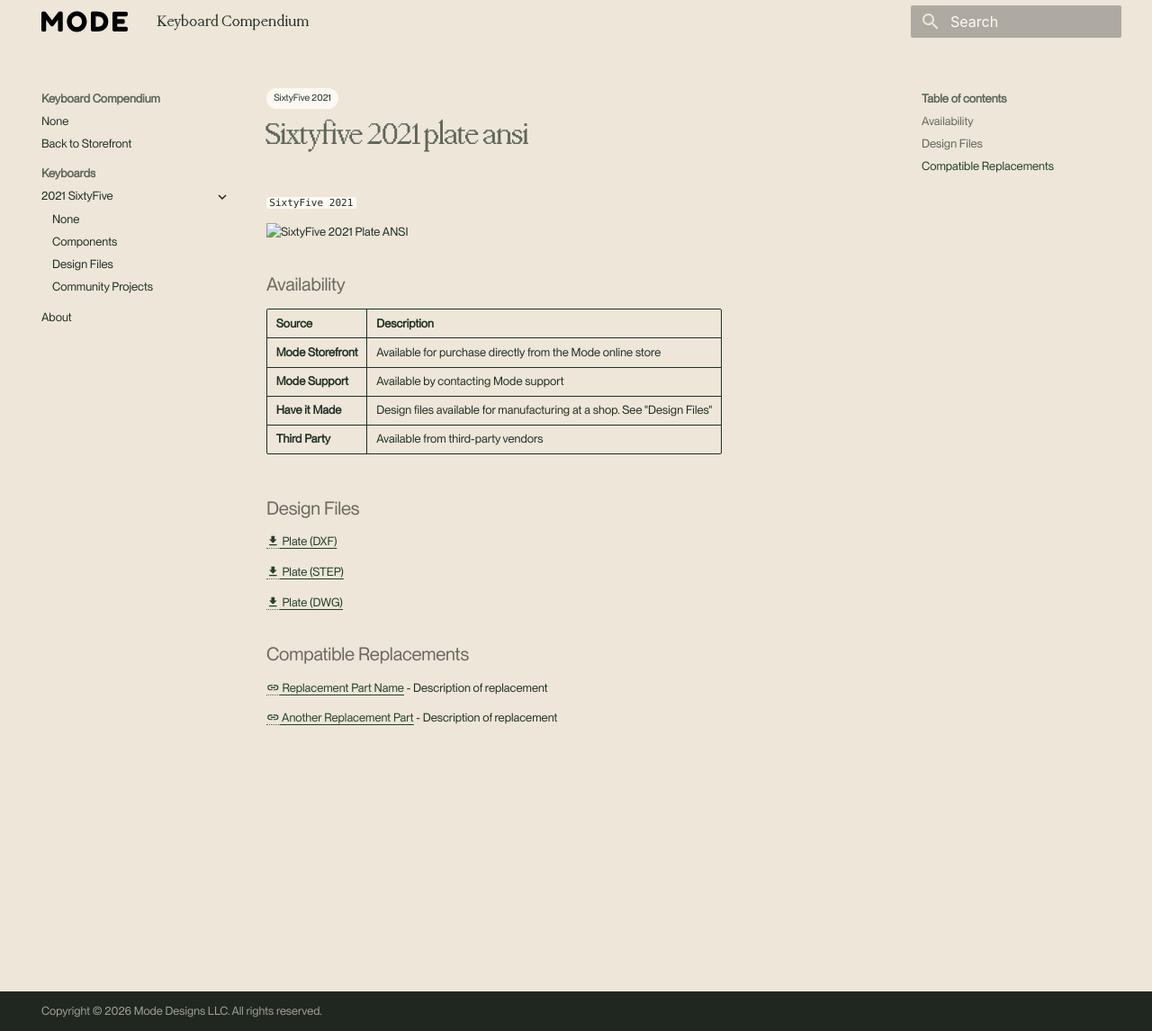
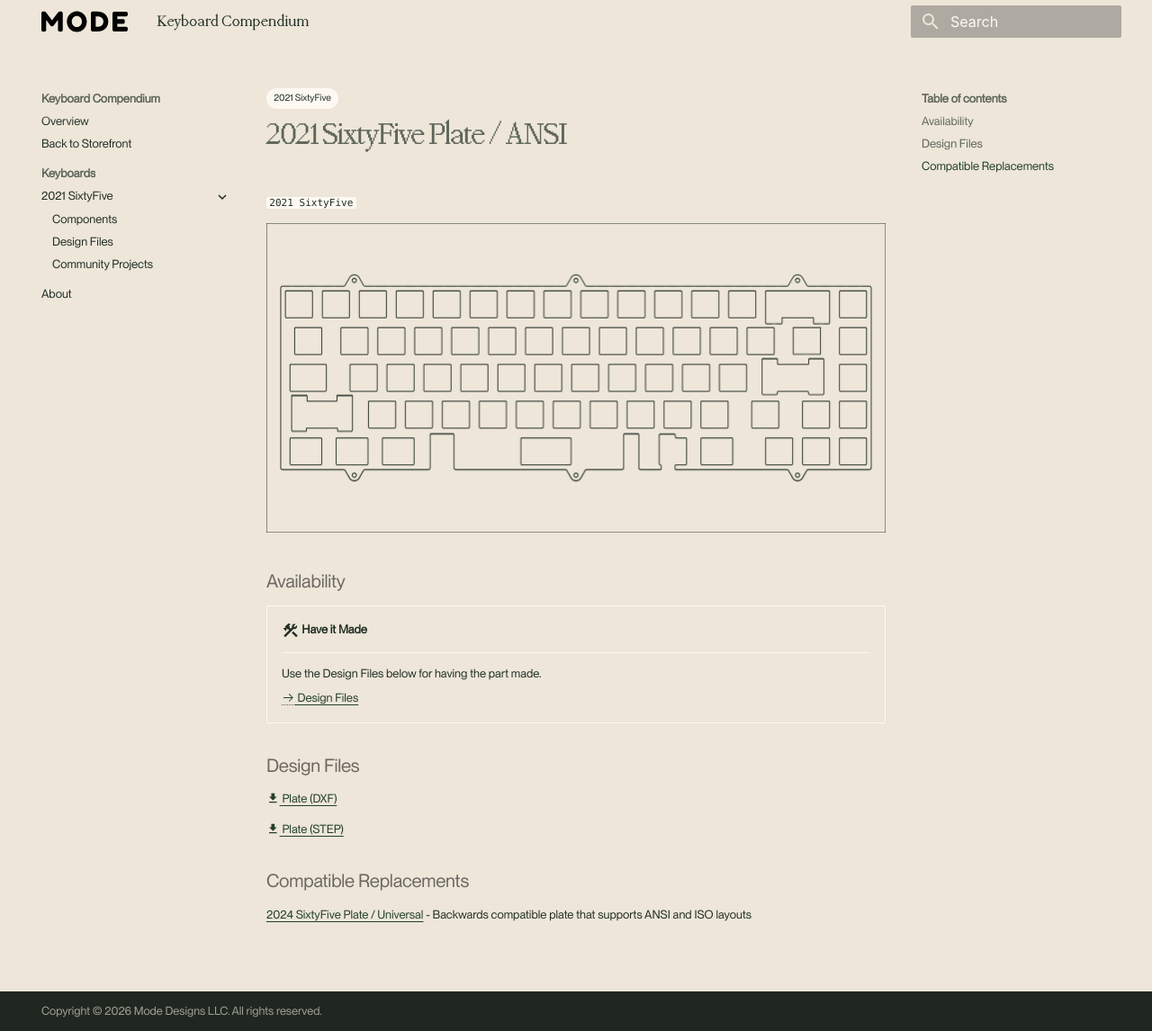
Before and after one commit to Mode-Designs/keyboard-compendium, an MkDocs documentation site: the page built from docs/parts/sixtyfive-2021-plate-ansi.md, in a window 1280 px wide and 1146 px high. Shown: the whole window at 90% size. Built offline with MkDocs 1.6.1 and Material for MkDocs 9.7.7, drawn with Linux system fonts in a browser that asks for light colours; comment, search, counter and statistics services are not loaded.

Commit message:
Content fixes: year-first display names, real homepage/about, typo fixes
Adopt year-then-name for all displayed names (2021 SixtyFive) while file
names and slugs stay name-then-year (sixtyfive-2021-*). Add title
frontmatter and tags to part pages so non-nav pages get correct titles,
fix the truncated PCB names pasted from the sheet, fix typos
(customization, intended for), drop the dangling chip separator, and
replace the MkDocs boilerplate homepage and stub about page.

```diff
--- a/docs/parts/sixtyfive-2021-plate-ansi.md
+++ b/docs/parts/sixtyfive-2021-plate-ansi.md
@@ -1,32 +1,34 @@
 ---
+title: 2021 SixtyFive Plate / ANSI
 tags:
-  - SixtyFive 2021
+  - 2021 SixtyFive
 ---
 
-`SixtyFive 2021`
+`2021 SixtyFive`
 
-![SixtyFive 2021 Plate ANSI](../assets/sixtyfive-2021-plate-ansi.png)
+![2021 SixtyFive Plate / ANSI](../assets/sixtyfive-2021-plate-ansi.png)
 
 ## Availability
 
-| Source | Description |
-|:---|:---|
-| **Mode Storefront** | Available for purchase directly from the Mode online store |
-| **Mode Support** | Available by contacting Mode support |
-| **Have it Made** | Design files available for manufacturing at a shop. See "Design Files" |
-| **Third Party** | Available from third-party vendors |
+<div class="grid cards" markdown>
+
+-   :material-hammer-wrench:{ .lg .middle } __Have it Made__
+
+    ---
+
+    Use the Design Files below for having the part made.
+
+    [:octicons-arrow-right-24: Design Files](#design-files){ title="Design Files" }
+
+</div>
 
 ## Design Files
 
-[:material-download: Plate (DXF)](#){ download title="Download plate DXF" }
+[:material-download: Plate (DXF)](../files/sixtyfive-2021-plate-ansi.dxf){ download title="Download plate DXF" }
 
-[:material-download: Plate (STEP)](#){ download title="Download plate STEP" }
-
-[:material-download: Plate (DWG)](#){ download title="Download plate DWG" }
+[:material-download: Plate (STEP)](../files/sixtyfive-2021-plate-ansi.step){ download title="Download plate STEP" }
 
 
 ## Compatible Replacements
 
-[:material-link: Replacement Part Name](#) - Description of replacement
-
-[:material-link: Another Replacement Part](#) - Description of replacement
+[2024 SixtyFive Plate / Universal](./sixtyfive-2024-plate-universal.md) - Backwards compatible plate that supports ANSI and ISO layouts
```
Also changed, not shown: docs/about.md (added, +9 -0 lines), docs/index.md (added, +18 -0 lines), docs/keyboards/sixtyfive-2021/community-projects.md (added, +3 -0 lines), docs/keyboards/sixtyfive-2021/components.md (added, +118 -0 lines), docs/keyboards/sixtyfive-2021/design-files.md (added, +33 -0 lines), docs/keyboards/sixtyfive-2021/index.md (added, +22 -0 lines), docs/parts/sixtyfive-2024-plate-universal.md (added, +39 -0 lines), docs/assets/sixtyfive-2021-plate-ansi.png (added), docs/assets/sixtyfive-2021.png (added), 2 other files.
